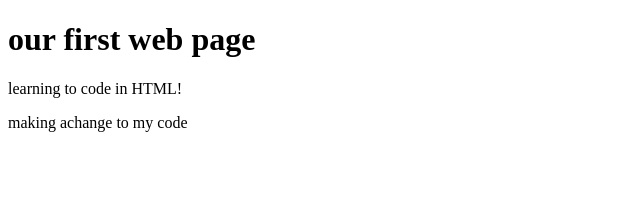
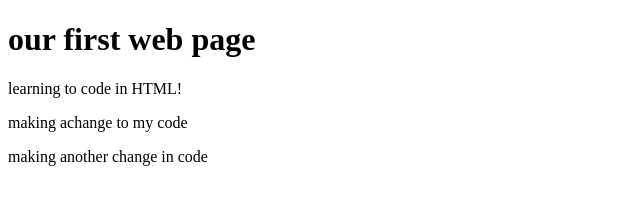
Before and after one commit to tulasithumu/spring-dis, a plain HTML site: page index.html in a window 1280 px wide. Shown: the whole page, without its empty margins (0-640 px from the left). Drawn offline with Linux system fonts and the light colour scheme.

Commit message:
second commit

```diff
--- a/index.html
+++ b/index.html
@@ -5,5 +5,6 @@
         <h1>our first web page</h1>
         <p>learning to code in HTML!</p>
         <p>making achange to my code </p>
+        <p>making another change in code </p>
     </body>
 </html>
```
